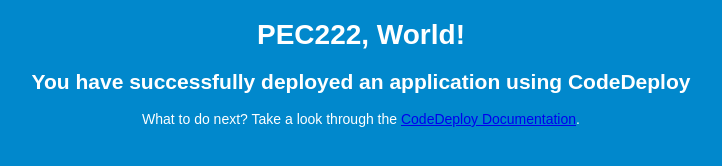
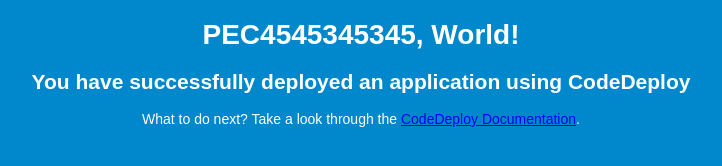
Before and after one commit to muzzammilfarooq/testrepo1, a plain HTML site: page index.html in a window 1280 px wide. Shown: the whole page, without its empty margins (279-1001 px from the left). Drawn offline with Linux system fonts and the light colour scheme.

Commit message:
Update index.html

```diff
--- a/index.html
+++ b/index.html
@@ -12,7 +12,7 @@
   </style>
 </head>
 <body>
-  <div align="center"><h1>PEC222, World!</h1></div>
+  <div align="center"><h1>PEC4545345345, World!</h1></div>
   <div align="center"><h2>You have successfully deployed an application using CodeDeploy</h2></div>
   <div align="center">
     <p>What to do next? Take a look through the <a href="https://aws.amazon.com/codedeploy">CodeDeploy Documentation</a>.</p>
```
